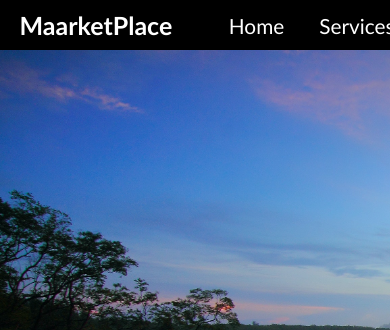
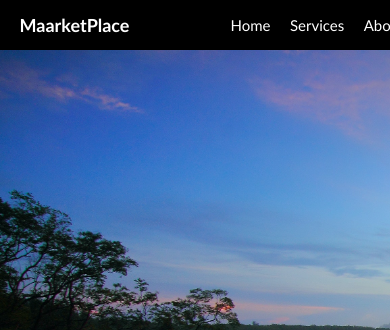
Before and after one commit to BenjiCoder02/personalWebsite, a plain HTML site: page index.html in a window 390 px wide. Shown: the top 330 px of the page. Drawn offline with Linux system fonts and the light colour scheme.

Commit message:
Add files via upload

```diff
--- a/style.css
+++ b/style.css
@@ -162,3 +162,22 @@ h1 {
     margin-right: 30px;
   }
 }
+
+@media only screen and (max-width: 520px) {
+  h1 {
+    margin: auto 5%;
+    font-weight: 700;
+    font-size: 18px;
+  }
+
+  .navbar {
+    display: flex;
+    justify-content: space-around;
+    width: 25%;
+    margin: auto auto;
+  }
+
+  .navbar a {
+    font-size: 15px;
+  }
+}
```
